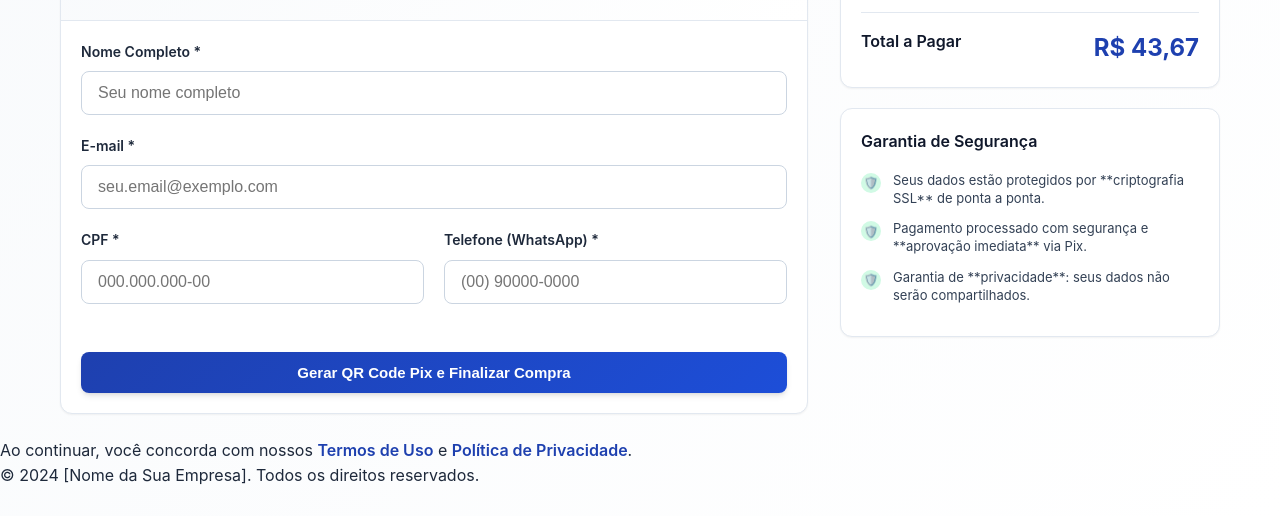
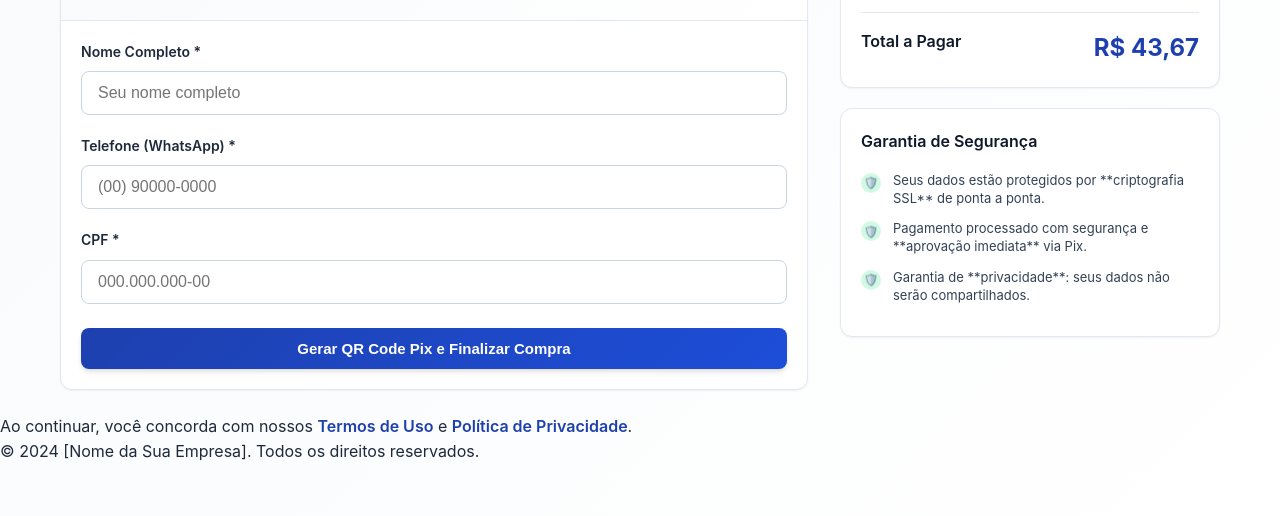
Before and after one commit to profissionale928-collab/checkoutmei, a website: page public/jjajjg/index.html in a window 1280 px wide. Shown: the part 284-800 px from the top of the page. Drawn offline with nearby package versions, Linux system fonts and the light colour scheme.

Commit message:
Update index.html

```diff
--- a/public/jjajjg/index.html
+++ b/public/jjajjg/index.html
@@ -79,26 +79,18 @@
                             <span class="error-message" id="fullNameError"></span>
                         </div>
 
-                        <!-- E-mail -->
+                        <!-- Telefone (Substituindo E-mail) -->
                         <div class="form-group">
-                            <label for="email" class="form-label">E-mail *</label>
-                            <input type="email" id="email" class="form-input" placeholder="seu.email@exemplo.com" required>
-                            <span class="error-message" id="emailError"></span>
+                            <label for="phone" class="form-label">Telefone (WhatsApp) *</label>
+                            <input type="tel" id="phone" class="form-input" placeholder="(00) 90000-0000" maxlength="15" required>
+                            <span class="error-message" id="phoneError"></span>
                         </div>
 
-                        <!-- CPF e Telefone -->
-                        <div class="form-row">
-                            <div class="form-group">
-                                <label for="cpf" class="form-label">CPF *</label>
-                                <input type="text" id="cpf" class="form-input" placeholder="000.000.000-00" maxlength="14" required>
-                                <span class="error-message" id="cpfError"></span>
-                            </div>
-
-                            <div class="form-group">
-                                <label for="phone" class="form-label">Telefone (WhatsApp) *</label>
-                                <input type="tel" id="phone" class="form-input" placeholder="(00) 90000-0000" maxlength="15" required>
-                                <span class="error-message" id="phoneError"></span>
-                            </div>
+                        <!-- CPF -->
+                        <div class="form-group">
+                            <label for="cpf" class="form-label">CPF *</label>
+                            <input type="text" id="cpf" class="form-input" placeholder="000.000.000-00" maxlength="14" required>
+                            <span class="error-message" id="cpfError"></span>
                         </div>
 
                         <button type="submit" class="btn btn-primary" id="submitBtn">
```
